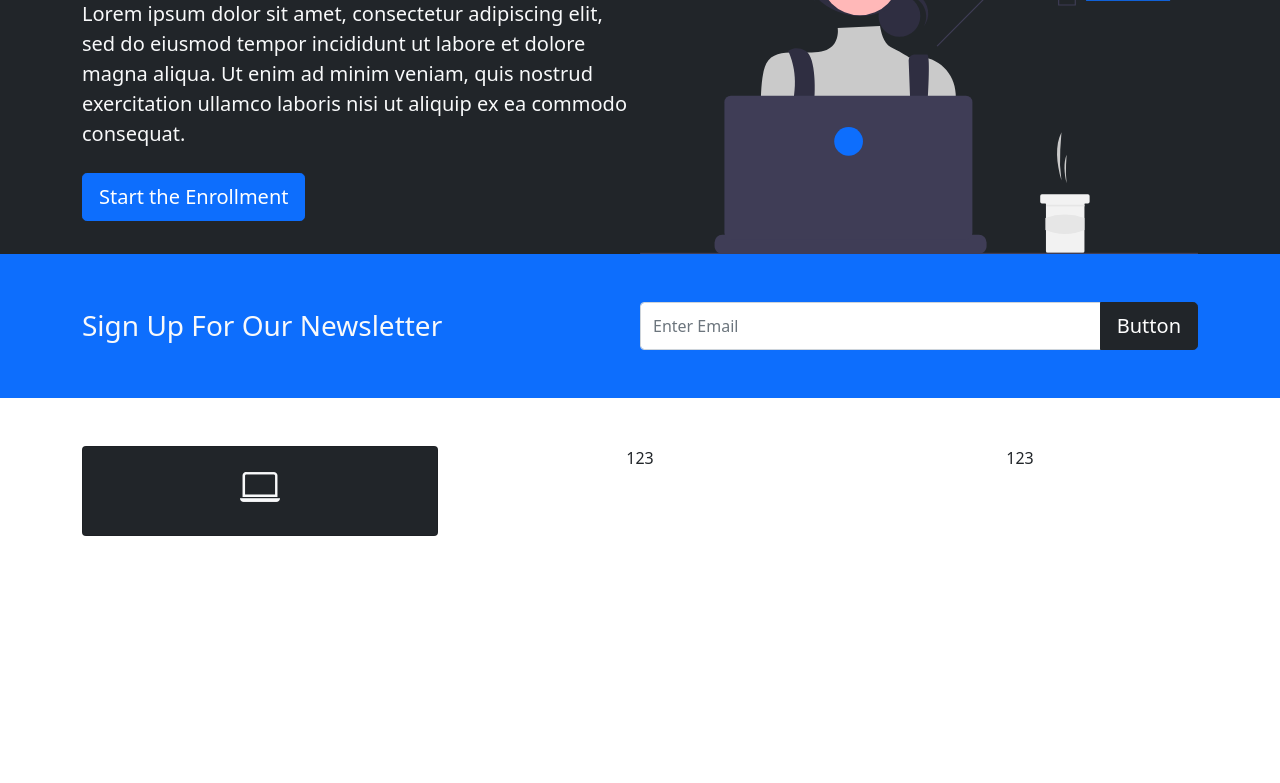
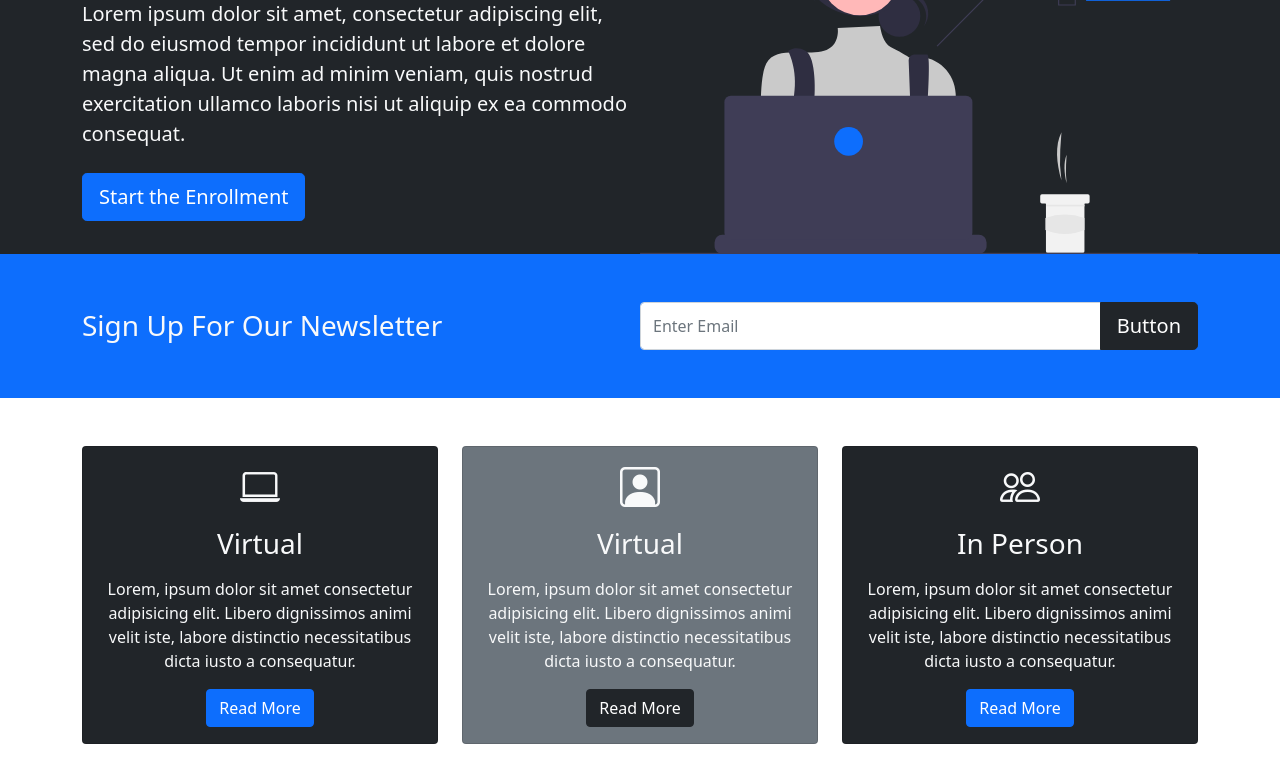
Before and after one commit to guidonunes/bootstrap-tutorials, a plain HTML site: page bootcamp-template/index.html in a window 1280 px wide. Shown: the part 227-1010 px from the top of the page. Before the commit the page ends 811 px from the top, so only its background shows below. Drawn offline with nearby package versions, Linux system fonts and the light colour scheme.

Commit message:
Finished boxes and added the respective icons.

```diff
--- a/bootcamp-template/index.html
+++ b/bootcamp-template/index.html
@@ -92,14 +92,49 @@
           <div class="col-md">
             <div class="card bg-dark text-light">
               <div class="card-body text-center">
-                <div class="h1">
+                <div class="h1 mb-3">
                   <i class="bi bi-laptop"></i>
                 </div>
+                <h3 class="card-title mb-3">Virtual</h3>
+                <p class="card-text">
+                  Lorem, ipsum dolor sit amet consectetur adipisicing elit.
+                  Libero dignissimos animi velit iste, labore distinctio
+                  necessitatibus dicta iusto a consequatur.
+                </p>
+                <a href="#" class="btn btn-primary">Read More</a>
               </div>
             </div>
           </div>
-          <div class="col-md">123</div>
-          <div class="col-md">123</div>
+          <div class="col-md">
+            <div class="card bg-secondary text-light">
+              <div class="card-body text-center">
+                <div class="h1 mb-3">
+                  <i class="bi bi-person-square"></i>
+                </div>
+                <h3 class="card-title mb-3">Virtual</h3>
+                <p class="card-text">
+                  Lorem, ipsum dolor sit amet consectetur adipisicing elit.
+                  Libero dignissimos animi velit iste, labore distinctio
+                  necessitatibus dicta iusto a consequatur.
+                </p>
+                <a href="#" class="btn btn-dark">Read More</a>
+                </div>
+              </div>
+          </div>
+          <div class="col-md">
+            <div class="card bg-dark text-light">
+              <div class="card-body text-center">
+                <div class="h1 mb-3">
+                  <i class="bi bi-people"></i>
+                </div>
+                <h3 class="card-title mb-3">In Person</h3>
+                <p class="card-text">
+                  Lorem, ipsum dolor sit amet consectetur adipisicing elit.
+                  Libero dignissimos animi velit iste, labore distinctio
+                  necessitatibus dicta iusto a consequatur.
+                </p>
+                <a href="#" class="btn btn-primary">Read More</a>
+          </div>
         </div>
       </div>
     </section>
```
